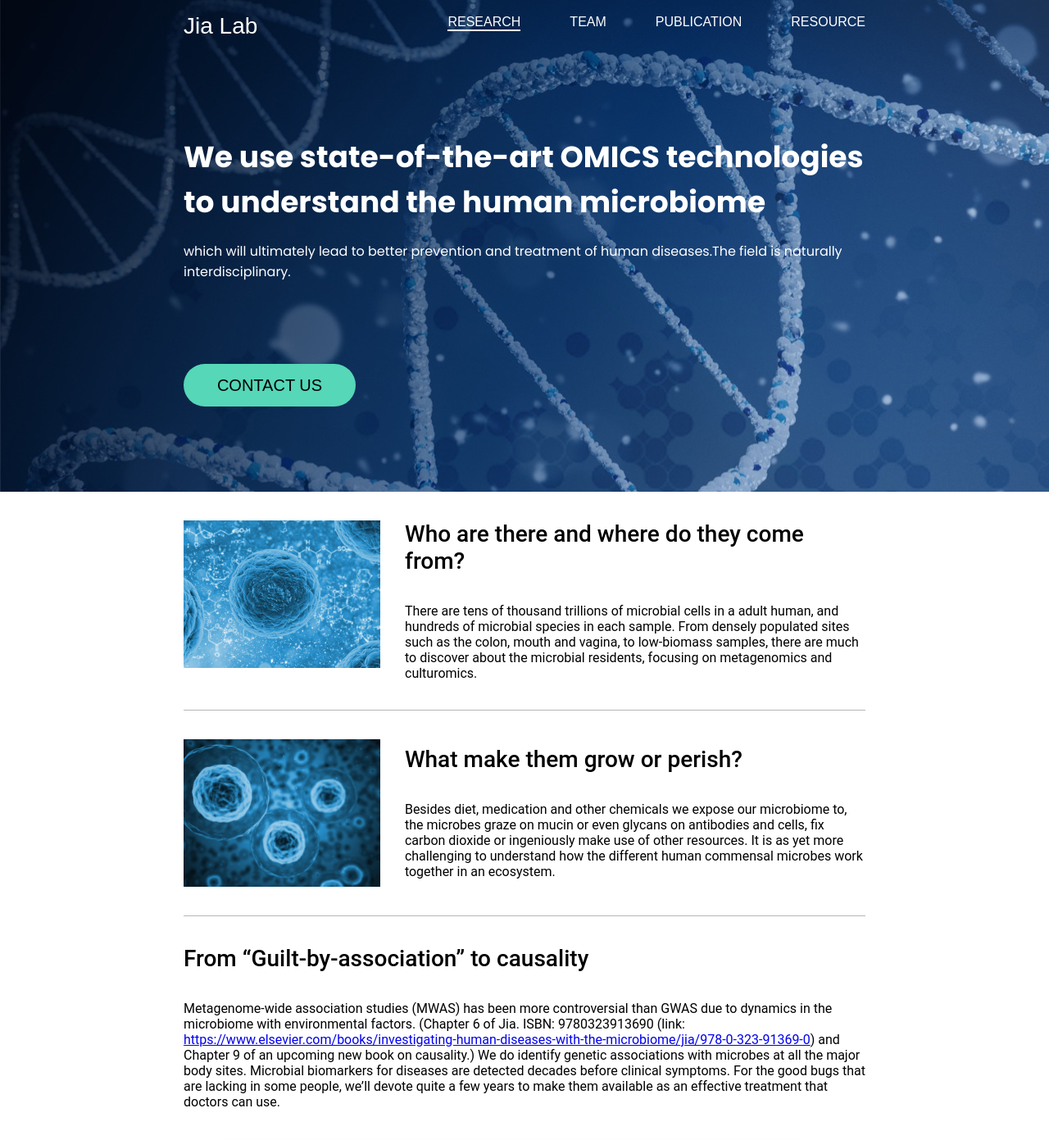
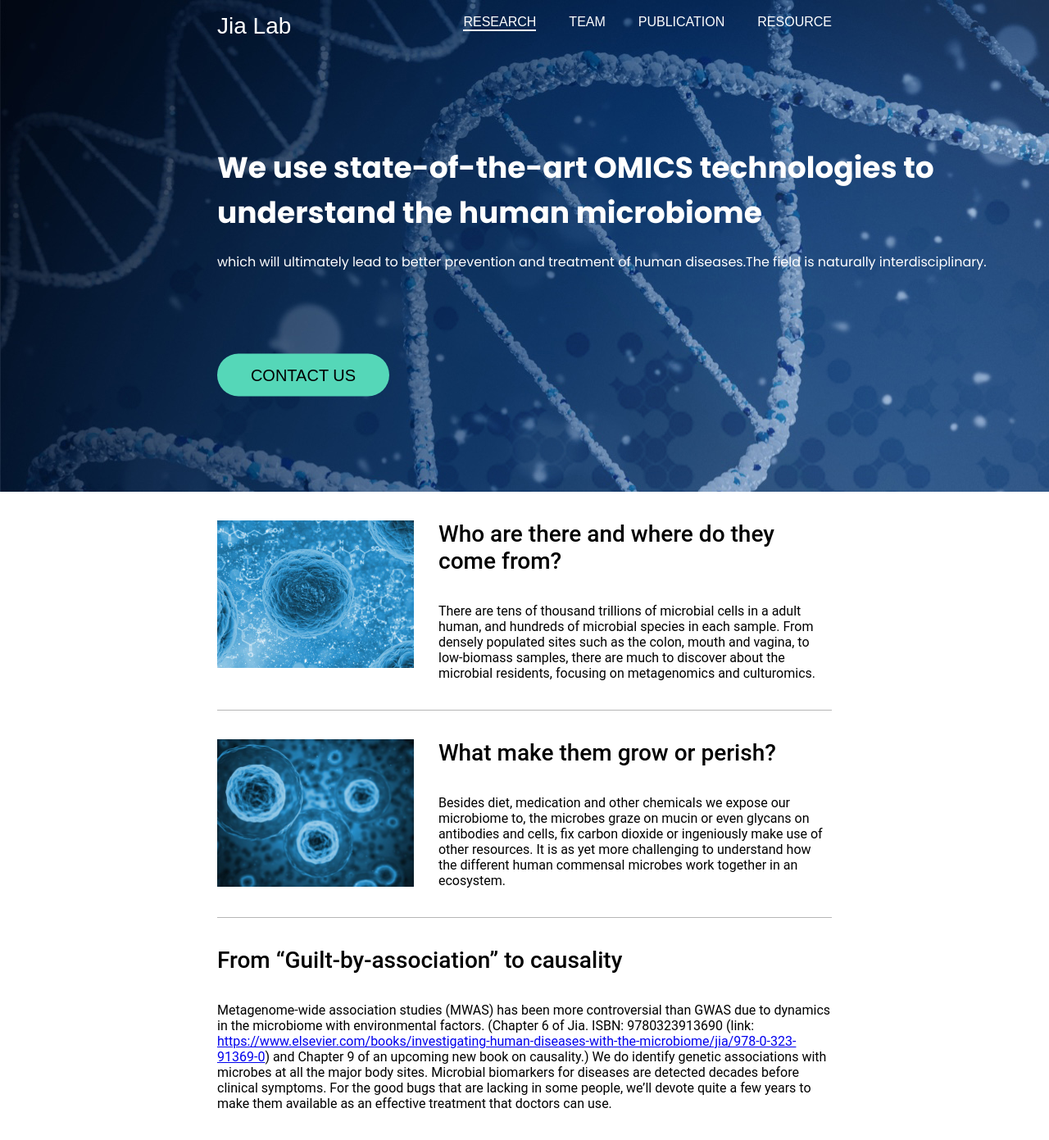
Before and after one commit to aghnu/JiaLab_website, a Jekyll site: the page built from index.html, in a window 1280 px wide and 1400 px high. Shown: the top 1391 px of the window at 82% size. Built offline with Jekyll 4.4.1, drawn with Linux system fonts in a browser that asks for light colours; some web fonts are replaced.

Commit message:
Update responsive scaling

```diff
--- a/_sass/_header.scss
+++ b/_sass/_header.scss
@@ -8,7 +8,7 @@
 $header-height:             64px !default;
 
 $nav-item-size:             16px !default;
-$nav-item-gap:              60px !default;
+$nav-item-gap:              40px !default;
 $nav-item-sel-border-size:  2px !default;
 
 $font-family:               $font-montserrat;
@@ -91,11 +91,14 @@
 // mobile
 @include media-query($on-palm) {
   // disable transparent effect
-  .site-header.transparent {
+  .site-header.transparent,
+  .site-header {
     background-color: $header-background-color;
   }
 
+  .site-header + .site-header-placefiller,
   .site-header.transparent + .site-header-placefiller {
     height: $header-height;
   }
+
 }
--- a/_sass/_layout.scss
+++ b/_sass/_layout.scss
@@ -3,16 +3,16 @@
 .content-wrapper {
     width: $content-width-ratio;
     max-width: $max-content-width;
-    min-width: $min-content-width;
+    min-width: calc(#{$min-content-width} - 50px);
     margin: auto;
 }
 
 // mobile
 @include media-query($on-palm) {
     .content-wrapper {
-        width: $content-width-ratio-mobile;
-        max-width: $max-content-width-mobile;
-        min-width: $min-content-width-mobile;
+        width: calc(100% - 50px);
+        max-width: unset;
+        min-width: unset;
         margin: auto;
     }
 }
--- a/_sass/_pages.scss
+++ b/_sass/_pages.scss
@@ -90,12 +90,12 @@ $publication-page-navigation-item-size:         20px;
 
 .page-research-block-banner .banner-info-container {
     position: absolute;
-    width: $content-width-ratio;
-    max-width: $max-content-width;
-    min-width: $min-content-width;
+    // width: $content-width-ratio;
+    // max-width: $max-content-width;
+    // min-width: $min-content-width;
     top: 55%;
-    left: 50%;
-    transform: translate(-50%, -50%);
+    // left: 50%;
+    transform: translate(0%, -50%);
     display: flex;
     flex-direction: column;
     gap: $banner-info-gap;
--- a/assets/css/style.scss
+++ b/assets/css/style.scss
@@ -12,13 +12,11 @@ $base-font-weight:                400 !default;
 
 $base-font-family:                $font-roboto !default;
 
-$max-content-width:               1366px !default;
+$max-content-width:               1024px !default;
 $min-content-width:               {{ site.on_mobile }} !default;
-$content-width-ratio:             65% !default;
+$content-width-ratio:             55% !default;
 
 $max-content-width-mobile:        {{ site.on_mobile }} !default;
-$min-content-width-mobile:        200px !default;
-$content-width-ratio-mobile:      80% !default;
 
 
 // device detection
--- a/index.html
+++ b/index.html
@@ -7,10 +7,12 @@ transparent_navi: true
 <div class="page-research">
     <div class="page-research-block-banner">
         <img src="assets/img/background_1.jpg" class="banner-background">
-        <div class="banner-info-container">
-            <p class="title">We use state-of-the-art OMICS technologies to understand the human microbiome</p>
-            <p class="text">which will ultimately lead to better prevention and treatment of human diseases.The field is naturally interdisciplinary.</p>
-            <button type="button" class="banner-button" title="EMAIL: {{ site.email }}">Contact Us</button>
+        <div class="content-wrapper">
+            <div class="banner-info-container">
+                <p class="title">We use state-of-the-art OMICS technologies to understand the human microbiome</p>
+                <p class="text">which will ultimately lead to better prevention and treatment of human diseases.The field is naturally interdisciplinary.</p>
+                <button type="button" class="banner-button" title="EMAIL: {{ site.email }}">Contact Us</button>
+            </div>
         </div>
     </div>
     <div class="content-wrapper">
```
